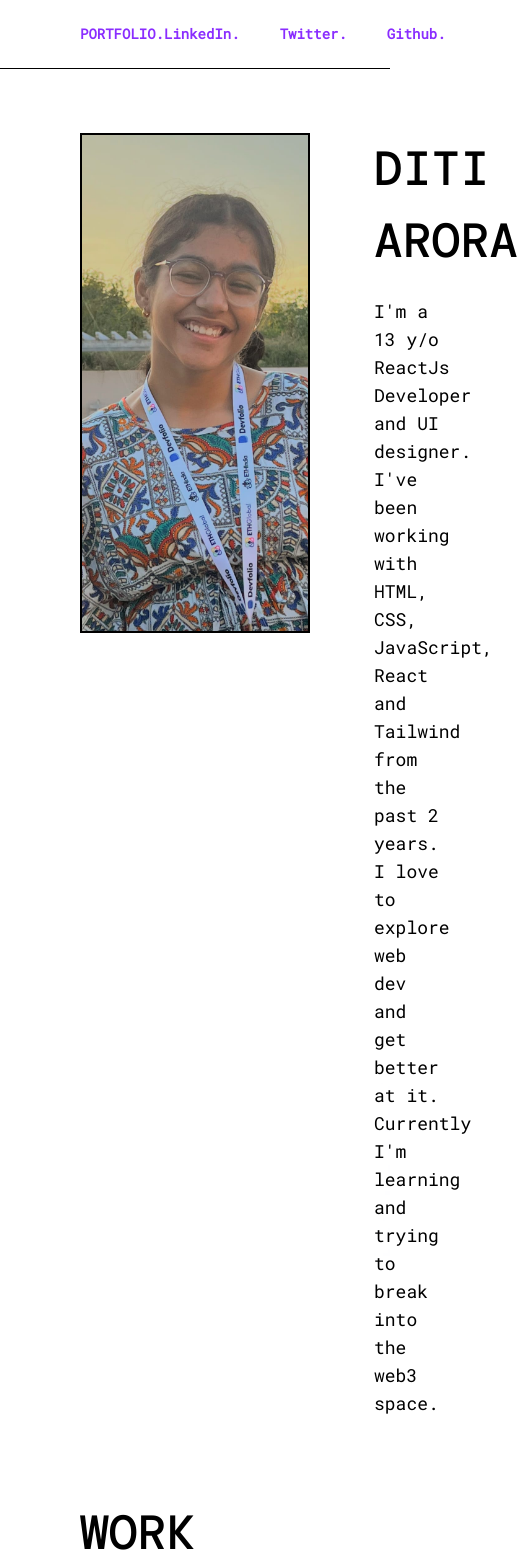
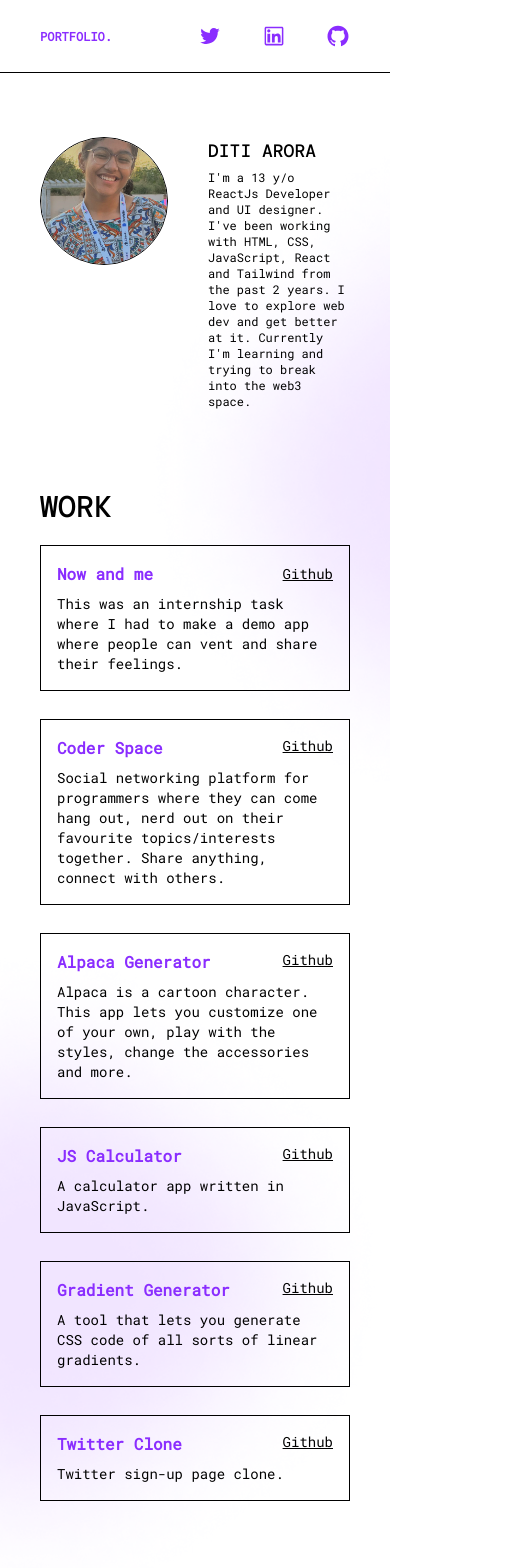
Before and after one commit to theditiarora/new-portfolio, a React (Create React App) app: page / in a window 390 px wide. Shown: the top 1568 px of the page, 518 px wide, since content can reach past the window. Built offline with nearby package versions, Linux system fonts and the light colour scheme; the HTML template or start-up script is replaced by a standard one.

Commit message:
sm device responsivness done

```diff
--- a/src/App.jsx
+++ b/src/App.jsx
@@ -1,101 +1,119 @@
 import Pfp from './imgs/pfp2.jpg'
+import { useState } from 'react';
+import { AiOutlineTwitter } from 'react-icons/ai';
+import { AiOutlineGithub } from 'react-icons/ai';
+import { AiOutlineLinkedin } from 'react-icons/ai';
+
 function App() {
+  const [vis, setVis] = useState(true);
+
   return (
     <div className="min-h-screen min-w-screen pb-5 bg-[url(./imgs/purple-circles.png)] bg-cover font-rob">
       {/* NAV */}
-      <div className='border-b flex px-20 py-6 text-purple-c font-semibold text-sm font-rob justify-between border-black'>
+      <div className='border-b flex px-10 md:px-20 py-6 text-purple-c font-semibold text-xs sm:text-sm font-rob items-center justify-between border-black'>
         <p>PORTFOLIO.</p>
 
         <div className="flex gap-10">
-          <a className='outline-none' href='https://www.linkedin.com/in/diti-arora' target='_blank'>LinkedIn.</a>
-          <a className='outline-none' href='https://twitter.com/theditiarora' target='_blank'>Twitter.</a>
-          <a className='outline-none' href='https://github.com/theditiarora' target='_blank'>Github.</a>
+          {/* texts */}
+          <a className='outline-none hidden sm:visible' href='https://www.linkedin.com/in/diti-arora' target='_blank'>LinkedIn.</a>
+          <a className='outline-none hidden sm:visible' href='https://twitter.com/theditiarora' target='_blank'>Twitter.</a>
+          <a className='outline-none hidden sm:visible' href='https://github.com/theditiarora' target='_blank'>Github.</a>
+
+          {/* icons */}
+          <div className="flex gap-10">
+            <a className='sm:hidden' href='https://www.linkedin.com/in/diti-arora' target='_blank'><AiOutlineTwitter className='w-6 h-6 text-purple-c text-purple-c ' /></a>
+
+            <a className='sm:hidden' href='https://twitter.com/theditiarora' target='_blank'><AiOutlineLinkedin className='w-6 h-6 text-purple-c text-purple-c ' /></a>
+
+            <a className='sm:hidden' href='https://github.com/theditiarora' target='_blank'><AiOutlineGithub className='w-6 h-6 text-purple-c text-purple-c ' /></a>
+          </div>
+
         </div>
       </div>
 
       {/* IMAGE SECTION */}
-      <div className="px-20 my-16 flex gap-16">
-        <img className='object-cover border-2 border-black P-0 w-customm h-custom flex-shrink-0' src={Pfp} alt="" />
+      <div className="px-10 md:px-20 my-16 flex gap-10 md:gap-16">
+        <img className='object-cover rounded-full sm:rounded-none border sm:border-2 border-black P-0 w-32 h-32 sm:w-52 sm:h-60 md:w-2/4 lg:w-customm md:h-custom flex-shrink-0' src={Pfp} alt="" />
         <div className="">
-          <h1 className="text-4xl font-dm">DITI <br/> ARORA</h1>
+          <h1 className={`text-lg sm:text-mid md:text-3xl lg:text-4xl font-dm md:mt-7` }>DITI ARORA</h1>
 
-          <p className='font-rob font-medium w-2/4 mt-5 text-lg'>I'm a 13 y/o ReactJs Developer and UI designer. I've been working with HTML, CSS, JavaScript, React and Tailwind from the past 2 years. I love to explore web dev and get better at it. Currently I'm learning and trying to break into the web3 space.</p>
+          <p className='font-rob font-medium lg:1/4 md:w-3/4 xl:w-2/4 mt-1 sm:mt-3 md:mt-5 lg:mt-10 text-xs sm:text-sm md:text-md-lg lg:text-lg'>I'm a 13 y/o ReactJs Developer and UI designer. I've been working with HTML, CSS, JavaScript, React and Tailwind from the past 2 years. I love to explore web dev and get better at it. Currently I'm learning and trying to break into the web3 space.</p>
 
         </div>
       </div>
 
       {/* WORK */}
-      <div className='px-20 w-3/4'>
-        <h1 className="text-4xl font-dm mt-20 ">WORK</h1>
+      <div className='px-10 md:px-20 md:w-3/4'>
+        <h1 className="text-3xl md:text-4xl font-dm mt-20 ">WORK</h1>
 
-        <div className="border-black border p-5 mt-5">
+        <div className="border-black border p-4 md:p-5 mt-5">
           <div className="flex justify-between items-center">
-            <a target='_blank' href='now-and-me-task.netlify.app/' className="text-purple-c font-semibold">Now and me</a>
+            <a target='_blank' href='now-and-me-task.netlify.app/' className="text-purple-c font-semibold font-sm md:font-md">Now and me</a>
 
             <a target='_blank' href='https://github.com/theditiarora/Now-and-me-Task' className="text-sm underline">Github</a>
 
           </div>
-          <p className='mt-2'>This was an internship task where I had to make a demo app where people can vent and share their feelings.</p>
+          <p className='mt-2 text-sm md:font-base'>This was an internship task where I had to make a demo app where people can vent and share their feelings.</p>
         </div>
 
-        <div className="border-black border p-5 mt-5">
+        <div className="border-black border p-4 md:p-5 mt-7 md:mt-5">
           <div className="flex justify-between">
             <a target='_blank' href='https://coder-space.vercel.app/' className="text-purple-c font-semibold">Coder Space</a>
             <a target='_blank' href='https://github.com/theditiarora/Coder-space' className="text-sm underline">Github</a>
           </div>
 
-          <p className='mt-2'>Social networking platform for programmers where they can come hang out, nerd out on their favourite topics/interests together. Share anything, connect with others.</p>
+          <p className='mt-2 text-sm md:text-base'>Social networking platform for programmers where they can come hang out, nerd out on their favourite topics/interests together. Share anything, connect with others.</p>
         </div>
 
-        <div className="border-black border p-5 mt-5">
+        <div className="border-black border p-4 md:p-5 mt-7 md:mt-5">
 
           <div className="flex justify-between">
             <a target='_blank' href='https://theditiarora.github.io/Alpaca-Generator/' className="text-purple-c font-semibold">Alpaca Generator</a>
             <a target='_blank' href='https://github.com/theditiarora/Alpaca-Generator' className="text-sm underline">Github</a>
           </div>
 
-          <p className='mt-2'>Alpaca is a cartoon character. This app lets you customize one of your own, play with the styles, change the accessories and more.</p>
+          <p className='mt-2 text-sm md:text-base'>Alpaca is a cartoon character. This app lets you customize one of your own, play with the styles, change the accessories and more.</p>
         </div>
 
-        <div className="border-black border p-5 mt-5">
+        <div className="border-black border p-4 md:p-5 mt-7 md:mt-5">
 
           <div className="flex justify-between">
             <a target='_blank' href='https://theditiarora.github.io/JS-Calculator/' className="text-purple-c font-semibold">JS Calculator</a>
             <a target='_blank' href='https://github.com/theditiarora/JS-Calculator' className="text-sm underline">Github</a>
           </div>
 
-          <p className='mt-2'>A calculator app written in JavaScript.</p>
+          <p className='mt-2 text-sm md:text-base'>A calculator app written in JavaScript.</p>
         </div>
 
-        <div className="border-black border p-5 mt-5">
+        <div className="border-black border p-4 md:p-5 mt-7 md:mt-5">
 
           <div className="flex justify-between">
             <a target='_blank' href='https://theditiarora.github.io/Gradient-Generator/' className="text-purple-c font-semibold">Gradient Generator</a>
             <a target='_blank' href='https://github.com/theditiarora/Gradient-Generator' className="text-sm underline">Github</a>
           </div>
 
-          <p className='mt-2'>A tool that lets you generate CSS code of all sorts of linear gradients.</p>
+          <p className='mt-2 text-sm md:text-base'>A tool that lets you generate CSS code of all sorts of linear gradients.</p>
         </div>
 
-        <div className="border-black border p-5 mt-5">
+        <div className="border-black border p-4 md:p-5 mt-7 md:mt-5">
 
           <div className="flex justify-between">
           <a target='_blank' href='https://theditiarora.github.io/Twitter-login-page-clone/' className="text-purple-c font-semibold">Twitter Clone</a>
             <a target='_blank' href='https://github.com/theditiarora/Twitter-login-page-clone' className="text-sm underline">Github</a>
           </div>
 
-          <p className='mt-2'>Twitter sign-up page clone.</p>
+          <p className='mt-2 text-sm md:text-md'>Twitter sign-up page clone.</p>
         </div>
 
       </div>
 
       {/* experience */}
-      <div className='px-20 w-3/4'>
-        <h1 className="text-4xl font-dm mt-20 ">EXPERIENCE</h1>
+      <div className='px-10 md:px-20 md:w-3/4'>
+        <h1 className="text-3xl md:text-4xl font-dm mt-20 ">EXPERIENCE</h1>
 
         <div className="border-black border p-5 mt-5">
           <a href='now-and-me-task.netlify.app/' className="text-purple-c font-semibold text-xl">Currsive</a>
-          <ul className='list-disc px-6 mt-4 flex flex-col gap-3'>
+          <ul className='list-disc px-6 mt-4 flex flex-col gap-3 text-sm md:text-md'>
             <li>Developed user interfaces with HTML5 CSS and modern Javascript</li>
             <li>Tested site compatibility across multiple browsers and devices, uncovering and debugging issues and addressing inconsistencies.</li>
             <li>Designed and updated layouts to meet usability and performance requirements.</li>
@@ -104,7 +122,7 @@ function App() {
 
         <div className="border-black border p-5 mt-10">
           <a href='now-and-me-task.netlify.app/' className="text-purple-c font-semibold text-xl">Skynox</a>
-          <ul className='list-disc px-6 mt-4 flex flex-col gap-3'>
+          <ul className='list-disc px-6 mt-4 flex flex-col gap-3 text-sm md:text-md'>
             <li>Got the experience of working with a database of enterprise level</li>
             <li>Performed duties in accordance with applicable standards and regulatory guidelines</li>
             <li>Developed multiple user interfaces with modern JavaScript frameworks, HTML5 and Tailwindcss</li>
@@ -120,3 +138,6 @@ function App() {
 }
 
 export default App;
+
+
+// <AiOutlineTwitter  className='w-8 h-8 text-purple-c' />
```
